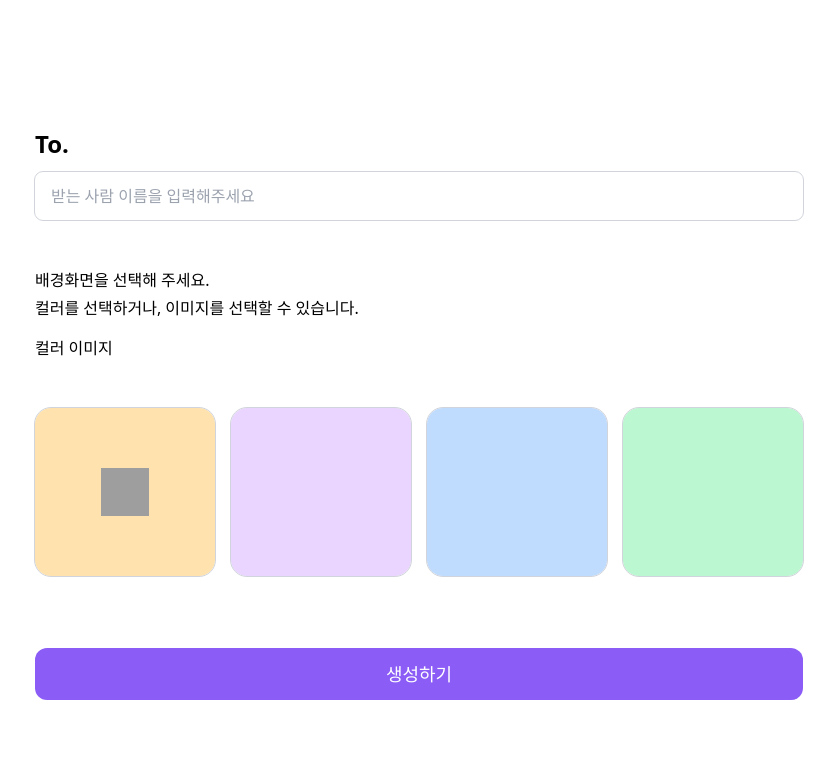
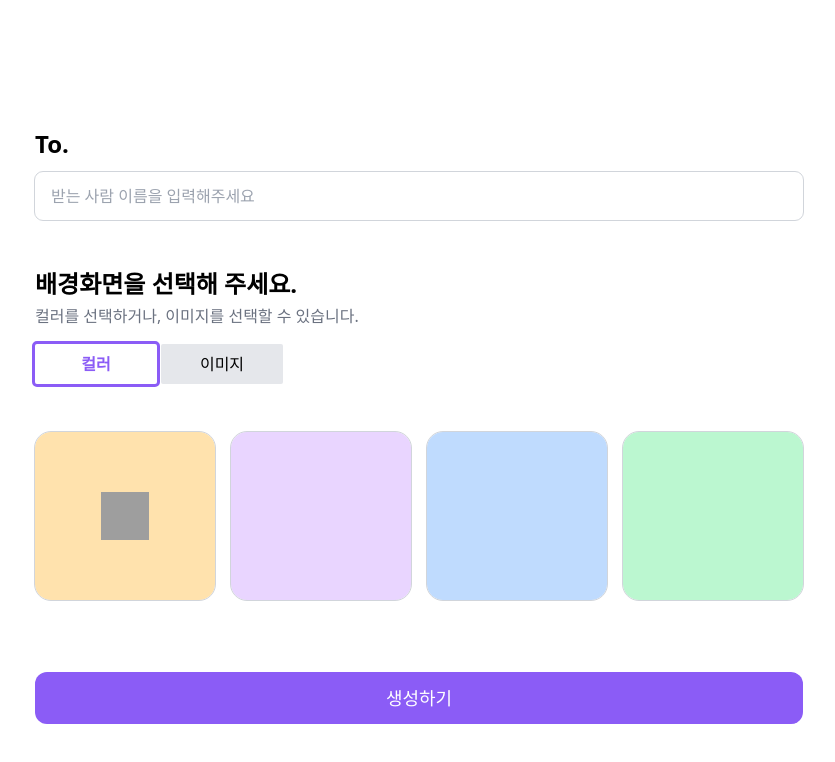
Before and after one commit to codeit-8-Sprint-Part2-Project/Rolling, a React (Create React App) app: page / in a window 1280 px wide. Shown: the top 762 px of the page, without its empty margins (221-1056 px from the left). Built offline with nearby package versions, Linux system fonts and the light colour scheme; grey boxes are pictures that could not be loaded.

Commit message:
Design: 컬러 메뉴, 이미지 메뉴 클릭 시 스타일 적용

```diff
--- a/src/pages/postTheme/components/ThemeSelection.tsx
+++ b/src/pages/postTheme/components/ThemeSelection.tsx
@@ -62,14 +62,28 @@ const ThemeSelection: React.FC<ThemeSelectionProps> = ({
     <section className="flex flex-col gap-12">
       <div className="flex flex-col gap-4">
         <div className="flex flex-col gap-1">
-          <p>배경화면을 선택해 주세요.</p>
-          <p>컬러를 선택하거나, 이미지를 선택할 수 있습니다.</p>
+          <p className="font-bold text-2xl">배경화면을 선택해 주세요.</p>
+          <p className="text-gray-500">
+            컬러를 선택하거나, 이미지를 선택할 수 있습니다.
+          </p>
         </div>
         <menu className="flex gap-1">
-          <button type="button" onClick={handleShowColorOptions}>
+          <button
+            type="button"
+            onClick={handleShowColorOptions}
+            className={`w-[122px] h-[40px] rounded-sm ${
+              isThemeType ? "font-bold text-violet-500 outline" : "bg-gray-200"
+            }`}
+          >
             컬러
           </button>
-          <button type="button" onClick={handleShowImageOptions}>
+          <button
+            type="button"
+            onClick={handleShowImageOptions}
+            className={`w-[122px] h-[40px] rounded-sm ${
+              !isThemeType ? "font-bold text-violet-500 outline" : "bg-gray-200"
+            }`}
+          >
             이미지
           </button>
         </menu>
```
